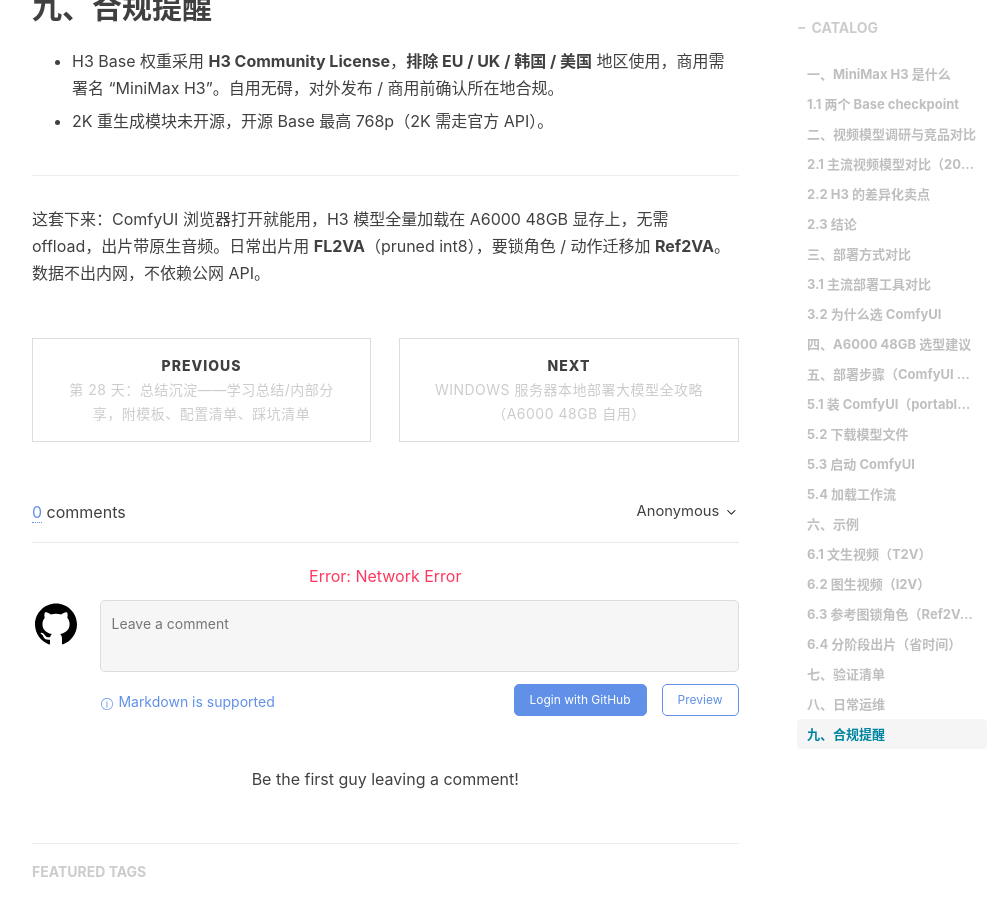
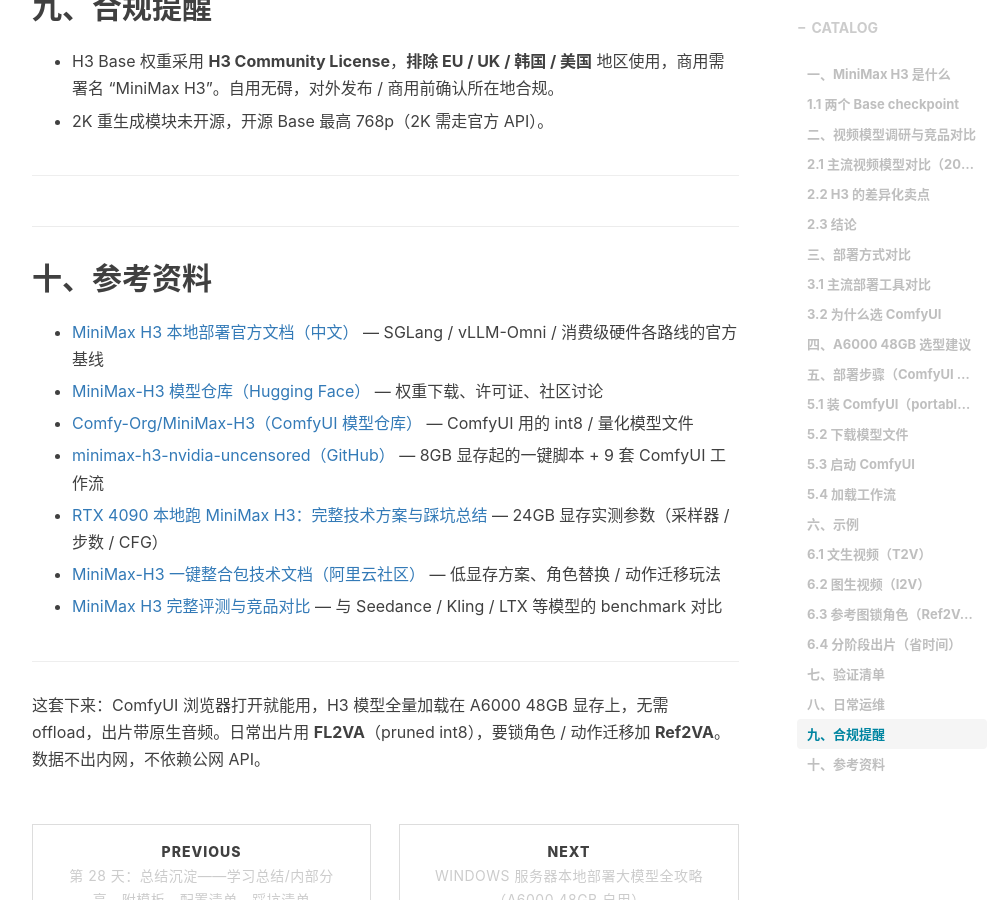
Before and after one commit to githubdingyun/githubdingyun.github.io, a Jekyll site: the page built from _posts/2026/2026-10-15-MiniMax-H3视频模型本地部署-A6000.md, in a window 1280 px wide and 900 px high, scrolled down 9593 px. Shown: the whole window, without its empty margins (233-1239 px from the left). Built offline with Jekyll 4.4.1, drawn with Linux system fonts in a browser that asks for light colours; nearby versions of some CDN libraries; comment, search, counter and statistics services are not loaded.

Commit message:
H3 文章补充参考资料章节
Co-Authored-By: Claude Code <noreply@anthropic.com>

```diff
--- a/_posts/2026/2026-10-15-MiniMax-H3视频模型本地部署-A6000.md
+++ b/_posts/2026/2026-10-15-MiniMax-H3视频模型本地部署-A6000.md
@@ -300,4 +300,22 @@ nvidia-smi
 
 ***
 
+## 十、参考资料
+
+* [MiniMax H3 本地部署官方文档（中文）](https://platform.minimax.cn/docs/guides/local-deploy-h3) — SGLang / vLLM-Omni / 消费级硬件各路线的官方基线
+
+* [MiniMax-H3 模型仓库（Hugging Face）](https://huggingface.co/MiniMaxAI/MiniMax-H3) — 权重下载、许可证、社区讨论
+
+* [Comfy-Org/MiniMax-H3（ComfyUI 模型仓库）](https://huggingface.co/Comfy-Org/MiniMax-H3) — ComfyUI 用的 int8 / 量化模型文件
+
+* [minimax-h3-nvidia-uncensored（GitHub）](https://github.com/zhenhanchen1-cyber/minimax-h3-nvidia-uncensored) — 8GB 显存起的一键脚本 + 9 套 ComfyUI 工作流
+
+* [RTX 4090 本地跑 MiniMax H3：完整技术方案与踩坑总结](https://cloud.tencent.com.cn/developer/article/2731667) — 24GB 显存实测参数（采样器 / 步数 / CFG）
+
+* [MiniMax-H3 一键整合包技术文档（阿里云社区）](https://developer.aliyun.com/article/1766123) — 低显存方案、角色替换 / 动作迁移玩法
+
+* [MiniMax H3 完整评测与竞品对比](https://aicybr.com/blog/minimax-h3-complete-guide) — 与 Seedance / Kling / LTX 等模型的 benchmark 对比
+
+***
+
 这套下来：ComfyUI 浏览器打开就能用，H3 模型全量加载在 A6000 48GB 显存上，无需 offload，出片带原生音频。日常出片用 **FL2VA**（pruned int8），要锁角色 / 动作迁移加 **Ref2VA**。数据不出内网，不依赖公网 API。
```
